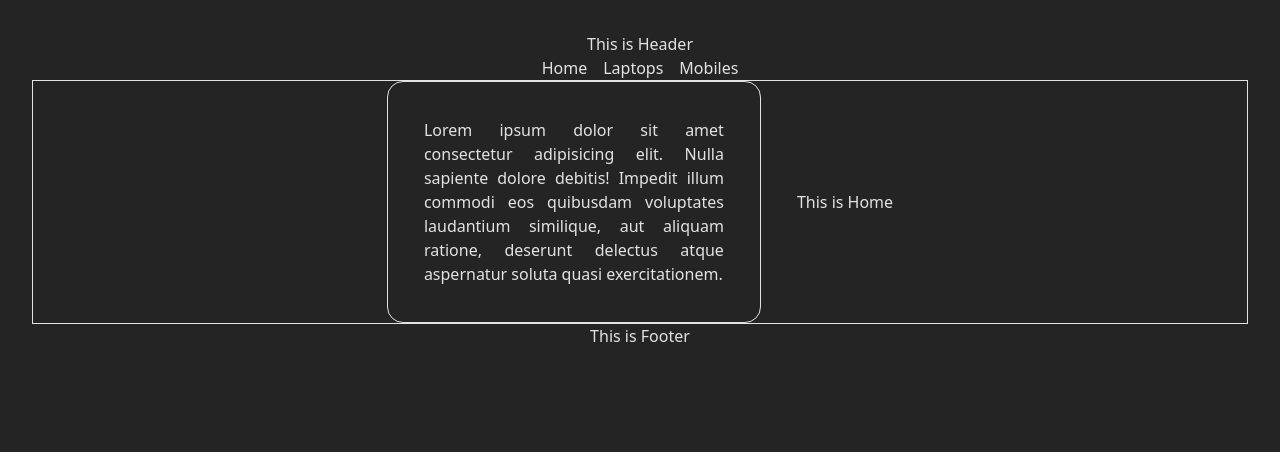
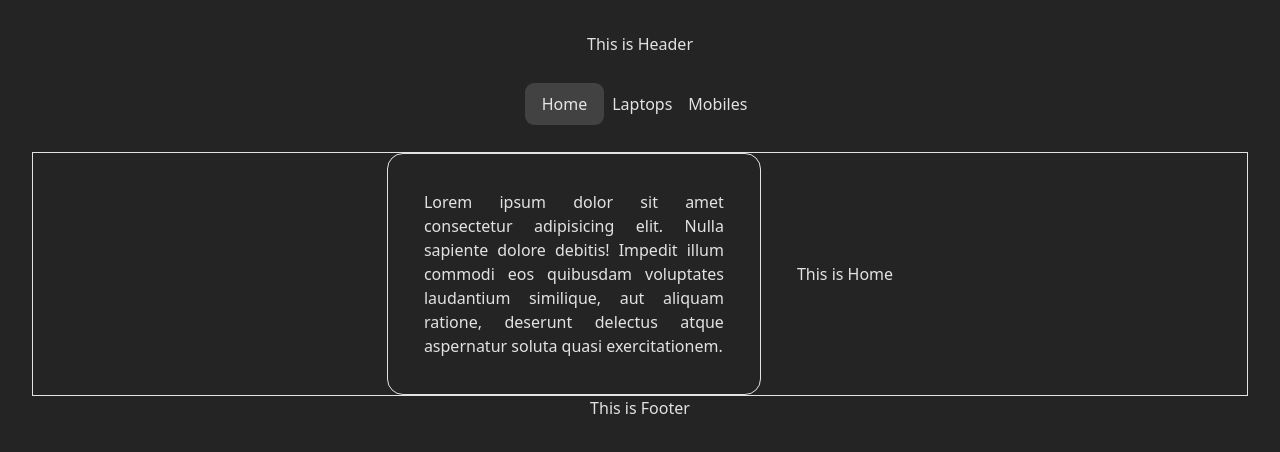
Before and after one commit to Riadul-Islam-551/React-router-practice, a React (Vite) app: page / in a window 1280 px wide. Shown: the top 452 px of the page. Built offline with nearby package versions, Linux system fonts and the light colour scheme.

Commit message:
implement navlinks in nav as anchore tag and add active class in navigation link

```diff
--- a/src/components/css/components.css
+++ b/src/components/css/components.css
@@ -1 +1,7 @@
 @import "tailwindcss";
+
+nav a.active{
+    background-color: rgb(66, 66, 66);
+    padding: 10px 17px;
+    border-radius: 9px;
+}
--- a/src/components/header/Header.jsx
+++ b/src/components/header/Header.jsx
@@ -1,14 +1,14 @@
 import React from 'react'
-import { Link } from 'react-router'
+import { Link, NavLink } from 'react-router'
 
 const Header = () => {
   return (
     <div>
       <h3>This is Header</h3>
-      <nav>
-        <Link to="/" className='p-2'>Home</Link>
-        <Link to="/laptops" className='p-2'>Laptops</Link>
-        <Link to="/mobiles" className='p-2'>Mobiles</Link>
+      <nav className='my-9 '>
+        <NavLink to="/" className='p-2'>Home</NavLink>
+        <NavLink to="/laptops" className='p-2'>Laptops</NavLink>
+        <NavLink to="/mobiles" className='p-2'>Mobiles</NavLink>
       </nav>
     </div>
   )
```
